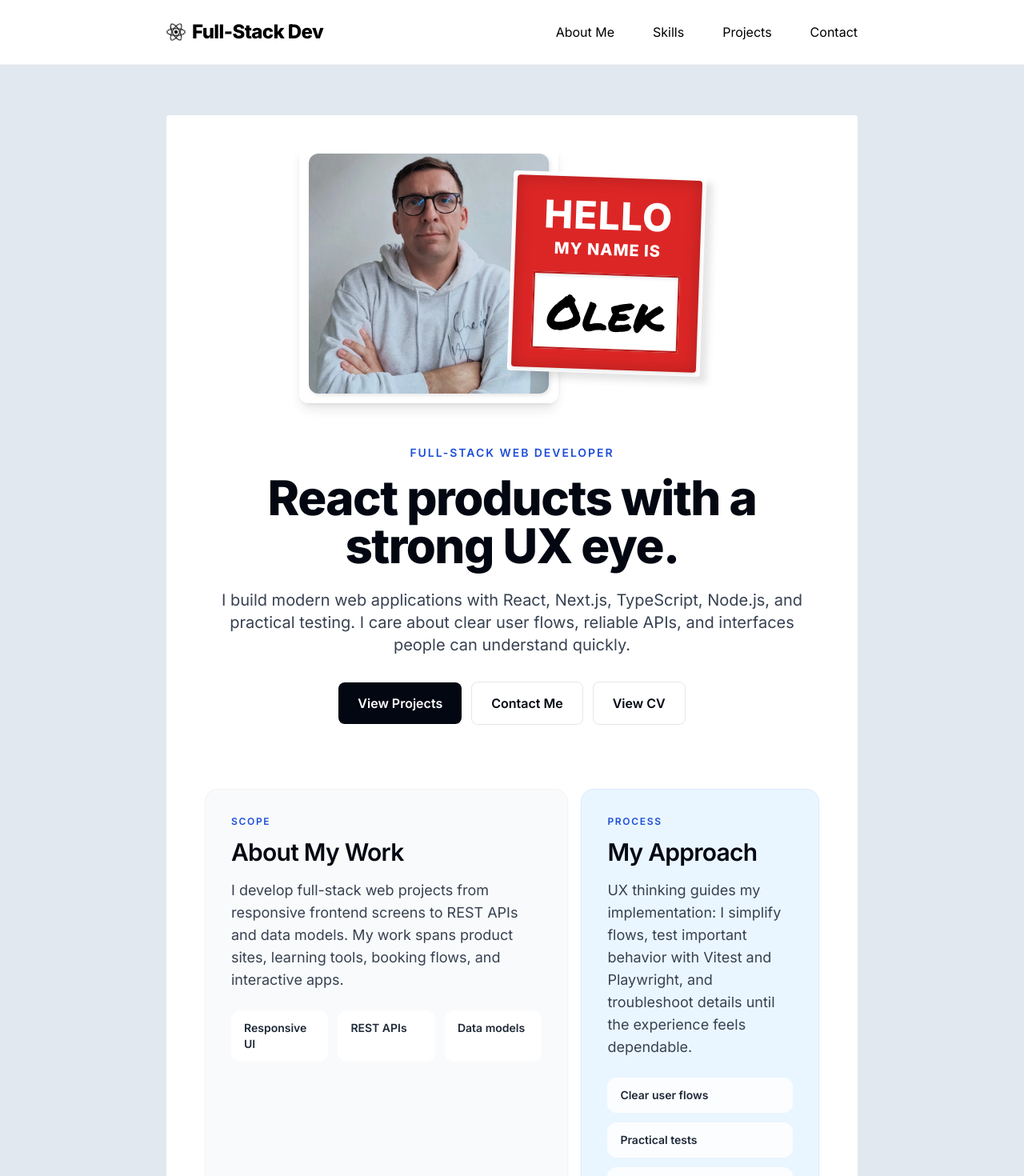
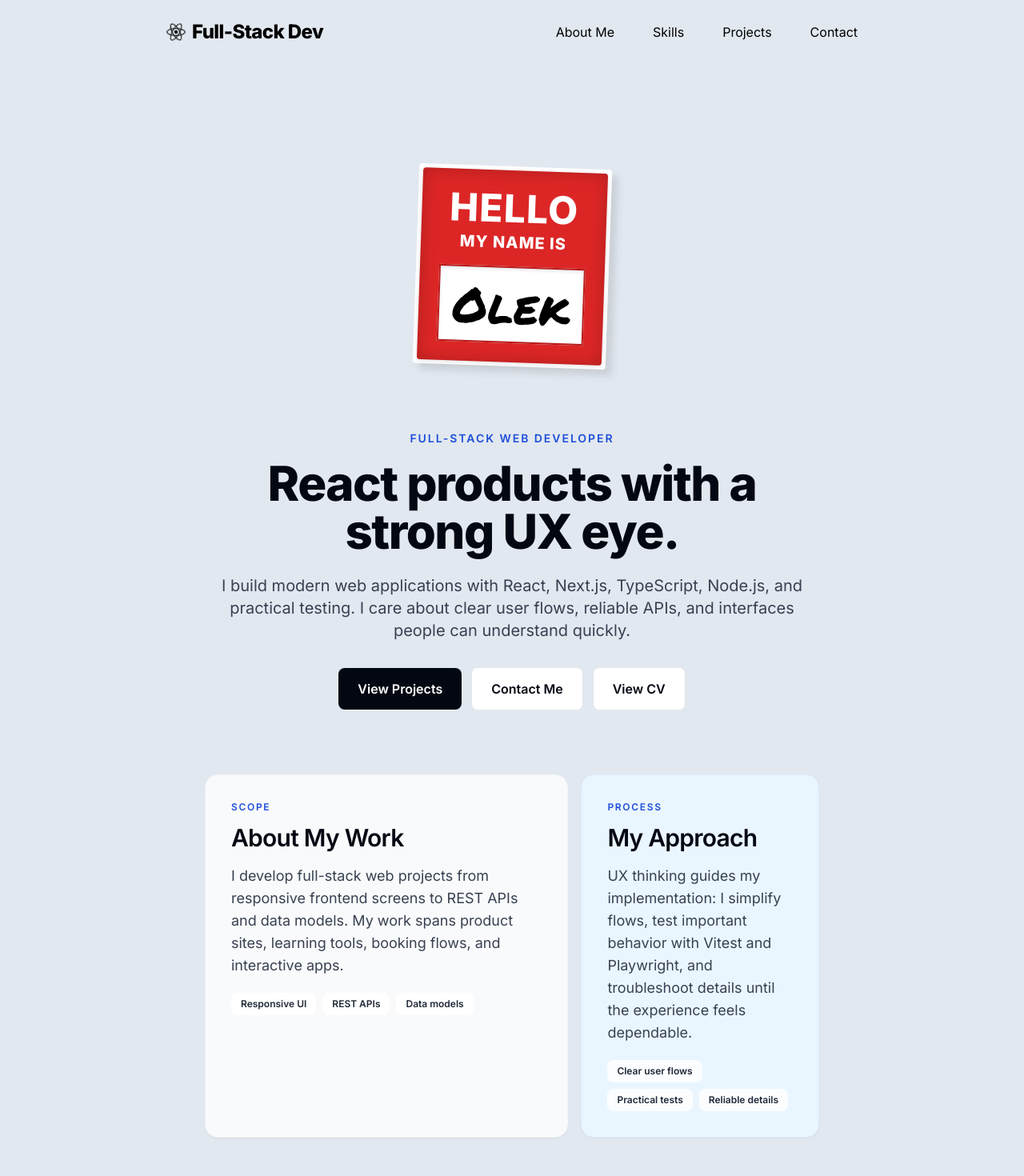
Before and after one commit to olekszij/developer-portfolio, a Next.js app: page / in a window 1280 px wide. Shown: the top 1470 px of the page at 80% size. Built offline with nearby package versions, Linux system fonts and the light colour scheme.

Commit message:
fix for icons

```diff
--- a/src/app/AboutMe.tsx
+++ b/src/app/AboutMe.tsx
@@ -1,40 +1,10 @@
-import Image from "next/image";
 import CrumpledNameTag from "./components/CrumpledNameTag";
 
 const AboutMe = () => {
     return (
-        <section className="bg-white px-4 py-8 md:p-12 rounded">
+        <section className="rounded bg-slate-200 px-4 py-8 md:p-12">
             <div className="container mx-auto max-w-7xl">
-                <div className="relative flex flex-col md:flex-row justify-center items-center">
-                    {/* Photo Column */}
-                    <div className="relative z-0 -mb-8 md:mb-0 md:-mr-16">
-                        <div className="relative group">
-                            <div className="absolute inset-0 rounded-xl bg-gray-400/20 transform translate-x-2 translate-y-2 blur-sm"></div>
-                            <div className="relative w-[248px] h-[248px] sm:w-[300px] sm:h-[300px] transform group-hover:scale-[1.02] transition-transform duration-300">
-                                <div className="absolute inset-0 rounded-xl bg-white shadow-[inset_1px_1px_3px_rgba(0,0,0,0.2)]"></div>
-                                <div className="absolute -inset-3 rounded-xl bg-white/90 shadow-lg"></div>
-                                <Image
-                                    src="/images/notmyface.webp"
-                                    alt="Olek K"
-                                    fill
-                                    className="rounded-xl object-cover"
-                                    style={{
-                                        boxShadow: `
-                                            2px 2px 5px rgba(0,0,0,0.1),
-                                            -1px -1px 3px rgba(255,255,255,0.25) inset,
-                                            0 0 0 12px white
-                                        `
-                                    }}
-                                    priority
-                                    fetchPriority="high"
-                                    quality={90}
-                                    sizes="(max-width: 768px) 300px, 400px"
-                                />
-                            </div>
-                        </div>
-                    </div>
-
-                    {/* Name Badge Column */}
+                <div className="relative flex justify-center items-center">
                     <div className="relative z-10 transform hover:rotate-2 transition-transform duration-300">
                         <CrumpledNameTag />
                     </div>
@@ -87,9 +57,9 @@ const AboutMe = () => {
                             models. My work spans product sites, learning tools, booking flows, and interactive apps.
                         </p>
 
-                        <div className="mt-6 grid gap-3 sm:grid-cols-3">
+                        <div className="mt-5 flex flex-wrap gap-2">
                             {['Responsive UI', 'REST APIs', 'Data models'].map((item) => (
-                                <div key={item} className="rounded-xl bg-white px-4 py-3 text-sm font-semibold text-gray-800">
+                                <div key={item} className="rounded-lg bg-white px-3 py-1.5 text-xs font-semibold text-gray-800">
                                     {item}
                                 </div>
                             ))}
@@ -108,9 +78,9 @@ const AboutMe = () => {
                             Vitest and Playwright, and troubleshoot details until the experience feels dependable.
                         </p>
 
-                        <div className="mt-6 space-y-3">
+                        <div className="mt-5 flex flex-wrap gap-2">
                             {['Clear user flows', 'Practical tests', 'Reliable details'].map((item) => (
-                                <div key={item} className="rounded-xl bg-white/80 px-4 py-3 text-sm font-semibold text-gray-800">
+                                <div key={item} className="rounded-lg bg-white/80 px-3 py-1.5 text-xs font-semibold text-gray-800">
                                     {item}
                                 </div>
                             ))}
--- a/src/app/CoreSkills.tsx
+++ b/src/app/CoreSkills.tsx
@@ -1,8 +1,8 @@
 'use client';
 
 import { IconType } from 'react-icons';
-import { FiCheckCircle, FiCode, FiDatabase, FiTool } from 'react-icons/fi';
-import { SiExpress, SiGit, SiGithub, SiJavascript, SiMongodb, SiNodedotjs, SiPostgresql, SiTailwindcss, SiTypescript, SiVitest } from 'react-icons/si';
+import { FiCheckCircle, FiCode, FiDatabase, FiTerminal, FiTool } from 'react-icons/fi';
+import { SiExpress, SiGit, SiGithub, SiJavascript, SiMongodb, SiNextdotjs, SiNodedotjs, SiPostgresql, SiReact, SiTailwindcss, SiTypescript, SiVitest } from 'react-icons/si';
 
 const skillGroups: {
     title: string;
@@ -17,6 +17,8 @@ const skillGroups: {
         icon: FiCode,
         accent: '#1d6fb8',
         skills: [
+            { name: 'React', icon: SiReact },
+            { name: 'Next.js', icon: SiNextdotjs },
             { name: 'JavaScript ES6+', icon: SiJavascript },
             { name: 'TypeScript', icon: SiTypescript },
             { name: 'HTML5 / CSS3' },
@@ -53,6 +55,7 @@ const skillGroups: {
         skills: [
             { name: 'Git', icon: SiGit },
             { name: 'GitHub', icon: SiGithub },
+            { name: 'Command Line', icon: FiTerminal },
         ],
     },
 ];
--- a/src/app/components/Header.tsx
+++ b/src/app/components/Header.tsx
@@ -17,7 +17,7 @@ const Header = () => {
     };
 
     return (
-        <header className="fixed top-0 left-0 w-full bg-white text-black py-6 z-[9999] border-b border-gray-100">
+        <header className="fixed top-0 left-0 w-full bg-slate-200 py-6 text-black z-[9999]">
             <div className="container mx-auto px-4 md:px-20 lg:px-40 xl:px-52">
                 <div className="flex items-center justify-between">
                     <Link
```
